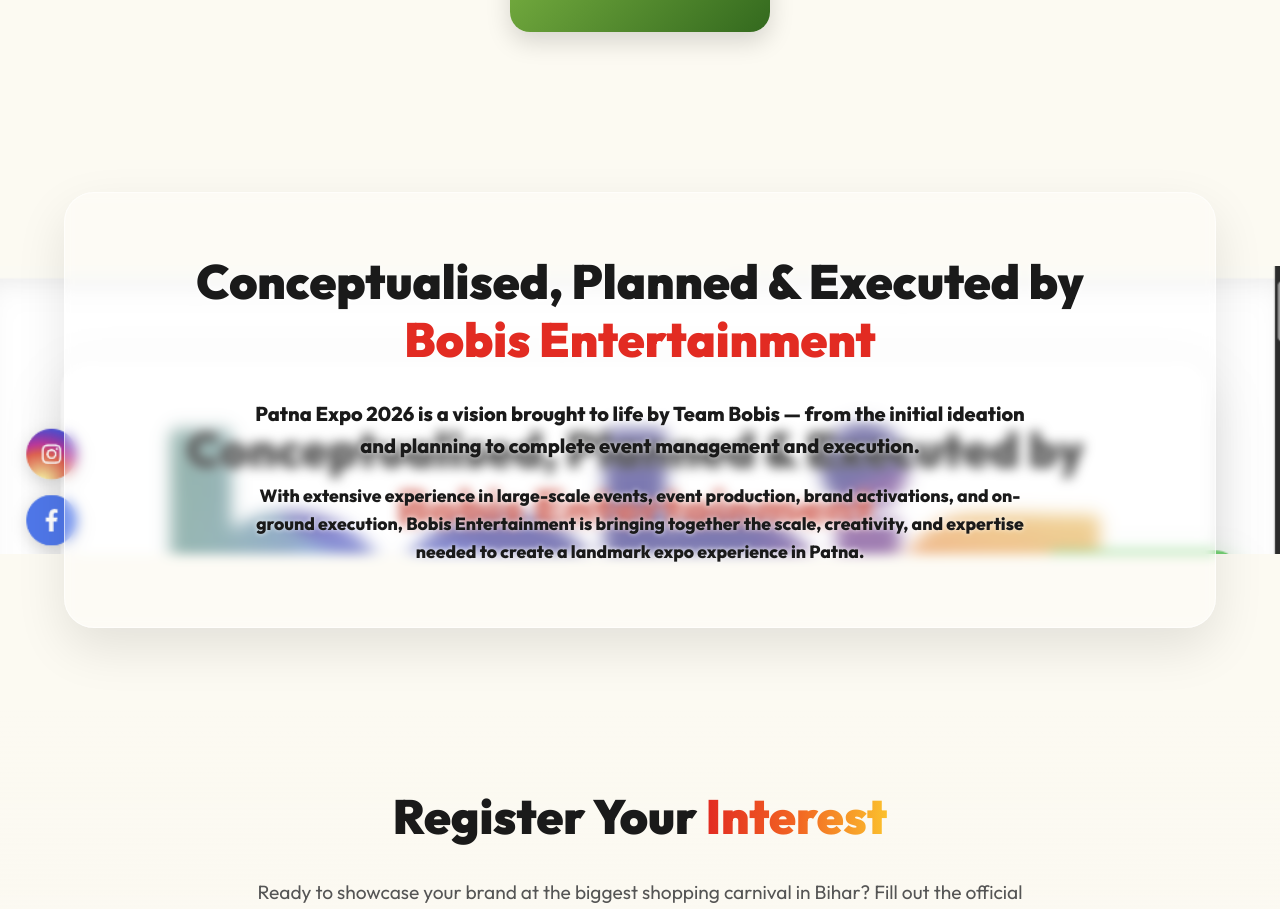
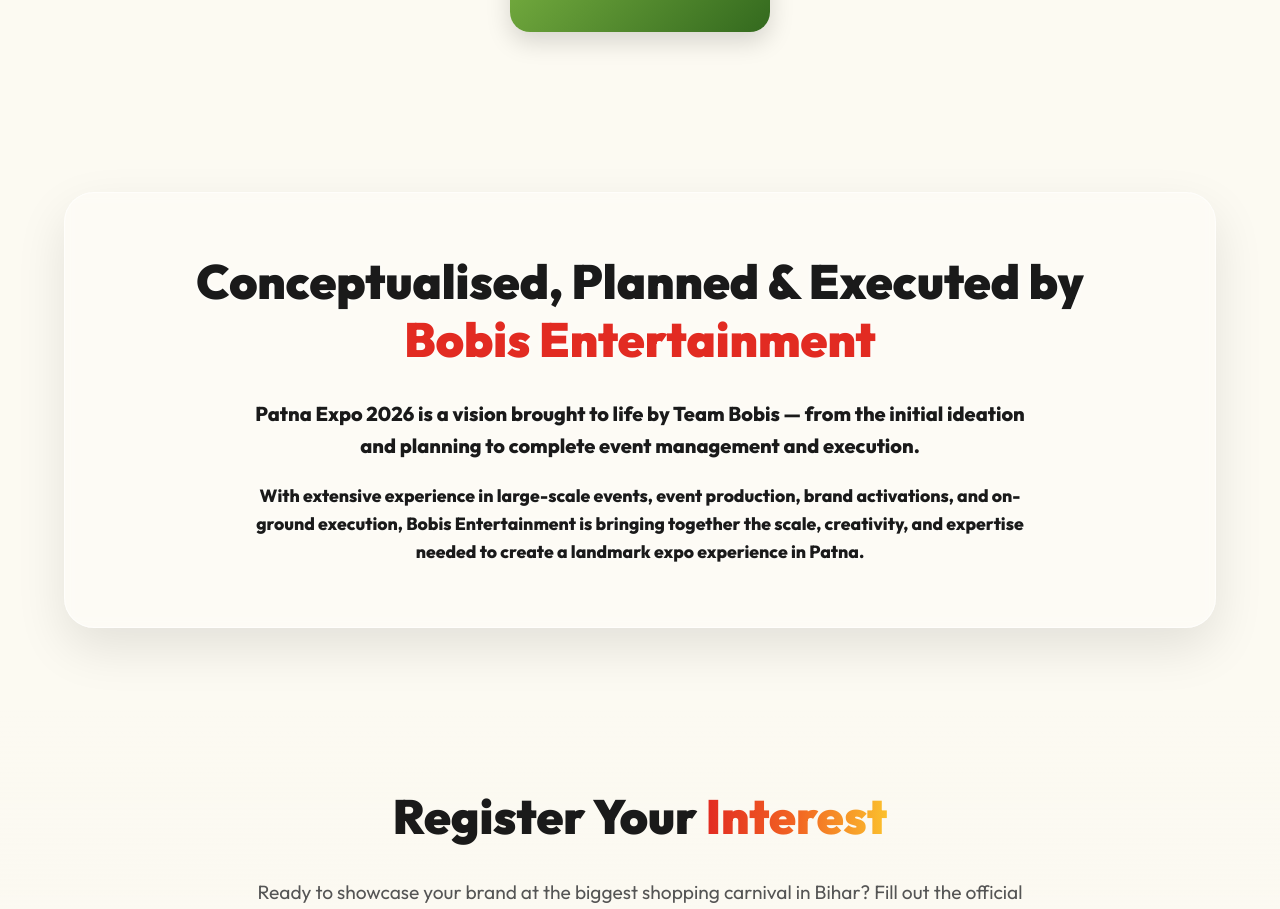
Before and after one commit to irahulsinghrajput/patna-expo-2026, a React (Vite) app: page / in a window 1280 px wide. Shown: the part 2170-3079 px from the top of the page. Built offline with nearby package versions, Linux system fonts and the light colour scheme.

Commit message:
Removed incorrect background image from Bobis section

```diff
--- a/src/App.jsx
+++ b/src/App.jsx
@@ -373,10 +373,6 @@
       {/* Bobis Entertainment Section - Custom Background Image Design */}
       <section className="section-padding" style={{
         background: 'transparent',
-        backgroundImage: 'url(/images/bobis-logo.png)',
-        backgroundSize: 'contain',
-        backgroundPosition: 'center',
-        backgroundRepeat: 'no-repeat',
         position: 'relative',
         zIndex: 1
       }}>
```
